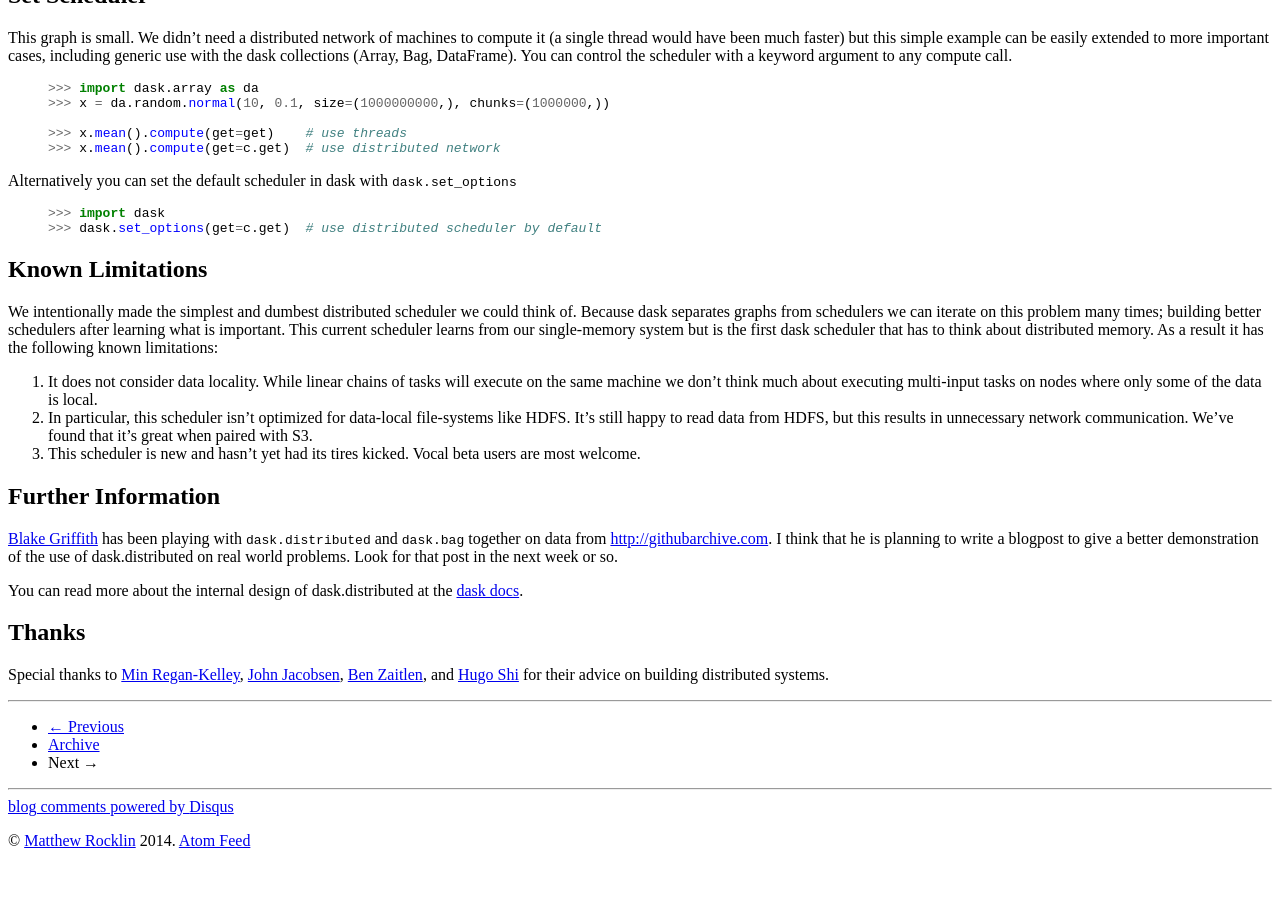
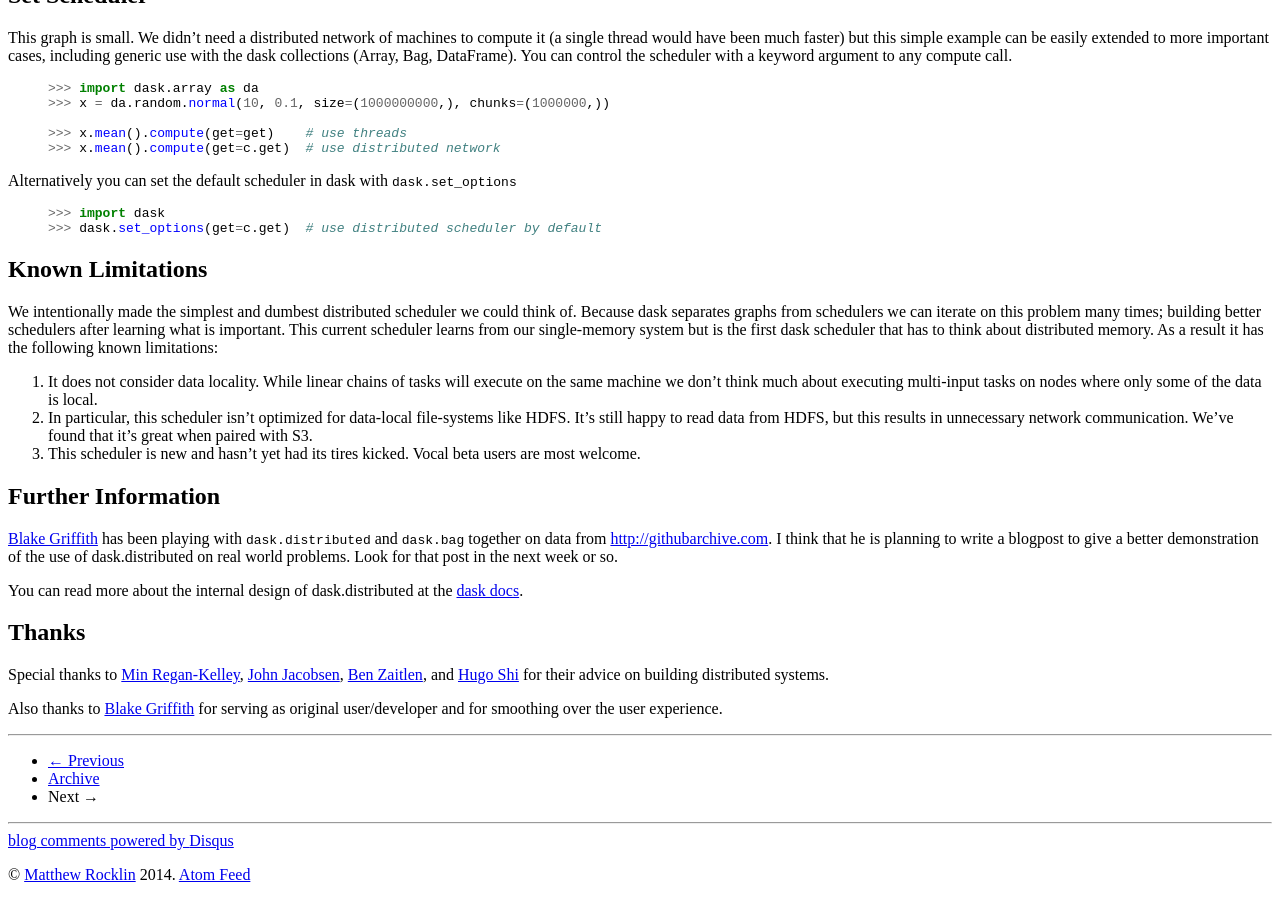
Before and after one commit to besyskymnbk/blog, a Jekyll site: the page built from _posts/work/2015-06-22-Distributed.md, in a window 1280 px wide and 900 px high, scrolled down 2573 px. Built offline with Jekyll 4.4.1, drawn with Linux system fonts in a browser that asks for light colours; comment, search, counter and statistics services are not loaded; before the commit the page ends 3439 px from its top, so only the background shows below that.

Commit message:
add thanks to blake

```diff
--- a/_posts/work/2015-06-22-Distributed.md
+++ b/_posts/work/2015-06-22-Distributed.md
@@ -203,3 +203,6 @@ Special thanks to [Min Regan-Kelley](https://github.com/minrk),
 [Ben Zaitlen](https://twitter.com/quasiben),
 and [Hugo Shi](https://www.linkedin.com/pub/hugo-shi/10/579/442)
 for their advice on building distributed systems.
+
+Also thanks to [Blake Griffith](https://github.com/cowlicks) for serving as
+original user/developer and for smoothing over the user experience.
```
